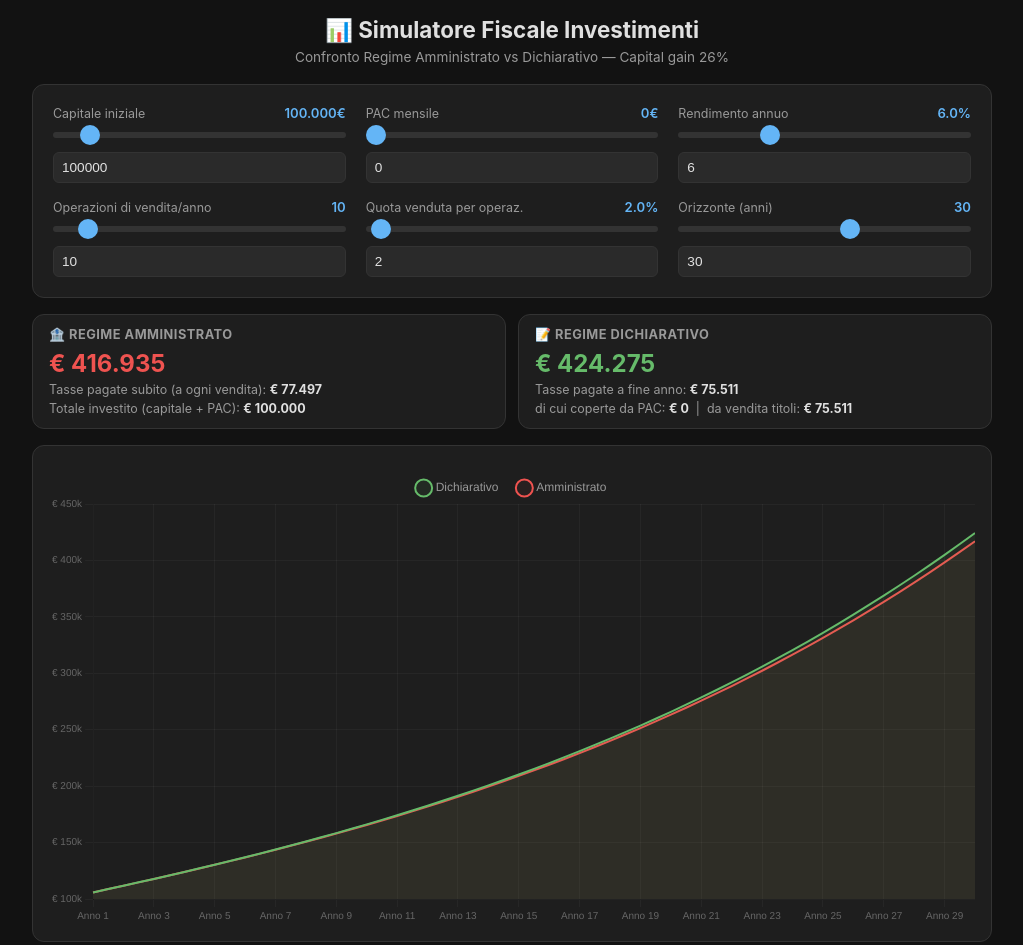
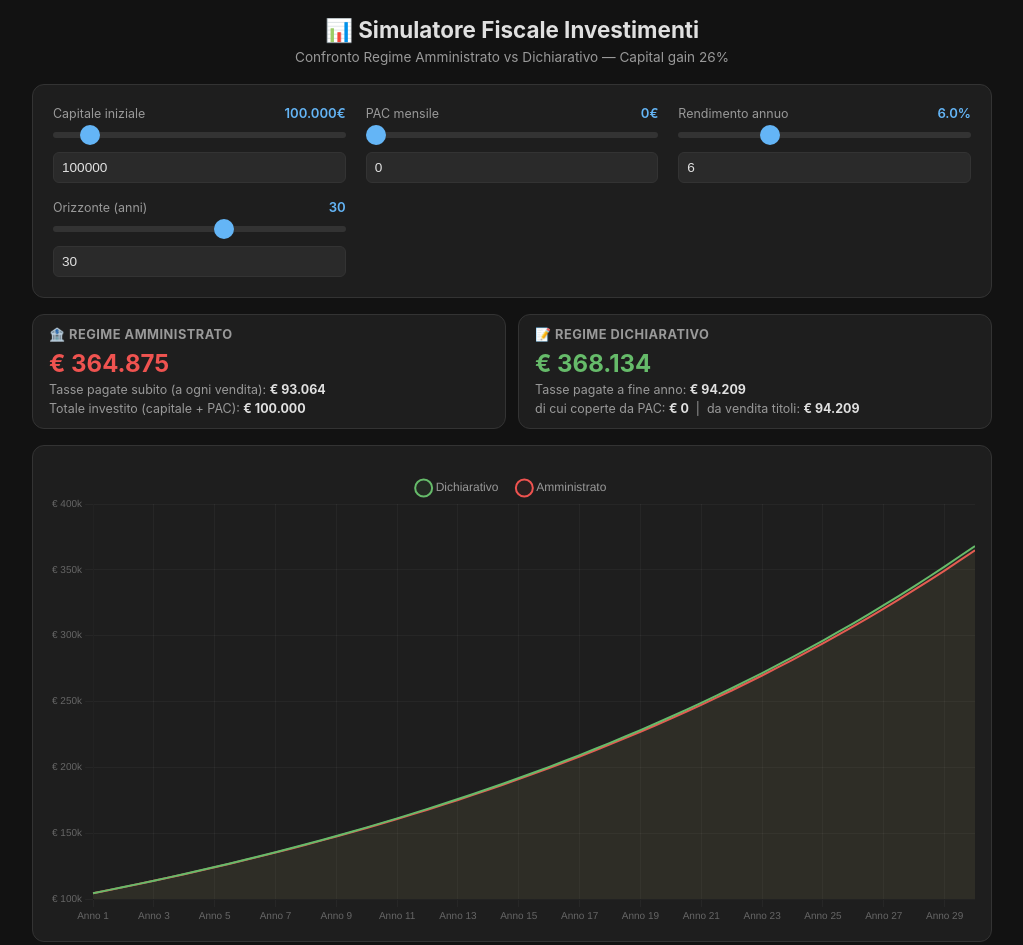
Before and after one commit to DanteCpp/simulatore-tasse, a plain HTML site: page index.html in a window 1280 px wide. Shown: the top 945 px of the page, without its empty margins (128-1151 px from the left). Drawn offline with nearby package versions, Linux system fonts and the light colour scheme.

Commit message:
Semplifica il modello: plusvalenza annua = rendimento, senza costi di carico
Rimuove il tracking del costo di carico (aCost/dCost) e i parametri
opsPerYear e sellPercent. Si assume che l'intera plusvalenza annua venga
realizzata e tassata ogni anno; la differenza tra i regimi è solo il
timing del pagamento della tassa (subito vs fine anno).

```diff
--- a/index.html
+++ b/index.html
@@ -147,18 +147,14 @@
 const defaults = {
   capital:      100000,
   monthlyPac:   0,
-  opsPerYear:   10,
-  sellPercent:  2,
+  annualGrowth: 6,
   years:        30,
-  annualGrowth: 6,
 };
 
 const paramDefs = [
   { key: 'capital',      label: 'Capitale iniziale',        unit: '€',   min: 1000,  max: 1000000, step: 1000, fmt: v => v.toLocaleString('it-IT') },
   { key: 'monthlyPac',   label: 'PAC mensile',              unit: '€',   min: 0,     max: 5000,    step: 50,   fmt: v => v.toLocaleString('it-IT') },
   { key: 'annualGrowth', label: 'Rendimento annuo',         unit: '%',   min: 0,     max: 20,      step: 0.5,  fmt: v => v.toFixed(1) },
-  { key: 'opsPerYear',   label: 'Operazioni di vendita/anno',unit: '',   min: 1,     max: 100,     step: 1,    fmt: v => v },
-  { key: 'sellPercent',  label: 'Quota venduta per operaz.',unit: '%',   min: 0.1,   max: 100,     step: 0.5,  fmt: v => v.toFixed(1) },
   { key: 'years',        label: 'Orizzonte (anni)',         unit: '',    min: 1,     max: 50,      step: 1,    fmt: v => v },
 ];
 
@@ -212,17 +208,17 @@ let chart;
 function simulate() {
   const cap       = params.capital;
   const monthly   = params.monthlyPac;
-  const ops       = params.opsPerYear;
-  const sellPct   = params.sellPercent / 100;
   const yrs       = params.years;
   const growthAnn = params.annualGrowth / 100;
   const taxRate   = 0.26;
 
   const monthGrowth = Math.pow(1 + growthAnn, 1/12) - 1;
 
-  // Costo totale (Σ Pᵢ×Qᵢ) — non il PMC unitario, ma il numeratore
-  let aPort = cap, aCost = cap;
-  let dPort = cap, dCost = cap;
+  // Modello semplificato: nessun costo di carico. Si assume che l'intera
+  // plusvalenza annua (= rendimento dell'anno) venga realizzata e tassata
+  // ogni anno. La differenza tra i due regimi è solo QUANDO si paga la tassa.
+  let aPort = cap; // Amministrato: tassa trattenuta subito a ogni realizzo
+  let dPort = cap; // Dichiarativo: tassa accumulata e saldata a fine anno
   let totalInvested = cap; // capitale + PAC cumulato (uguale per entrambi)
 
   let labels = [], dataA = [], dataD = [];
@@ -234,55 +230,38 @@ function simulate() {
   for (let m = 1; m <= totalMonths; m++) {
     const monthInYear = ((m - 1) % 12) + 1;
 
-    // --- Crescita mensile su entrambi i portafogli ---
-    aPort *= (1 + monthGrowth);
-    dPort *= (1 + monthGrowth);
+    // --- Crescita mensile: il guadagno del mese è la plusvalenza tassabile ---
+    const gainA = aPort * monthGrowth;
+    const gainD = dPort * monthGrowth;
+    aPort += gainA;
+    dPort += gainD;
 
-    // --- PAC mensile: investito subito, aumenta portafoglio e costo ---
+    // --- PAC mensile: capitale versato, non genera plusvalenza ---
     if (monthly > 0) {
-      aPort += monthly; aCost += monthly;
-      dPort += monthly; dCost += monthly;
+      aPort += monthly;
+      dPort += monthly;
       totalInvested += monthly;
     }
 
-    // --- Operazioni di vendita distribuite nei 12 mesi ---
-    let opsDue = Math.floor((m * ops) / 12) - Math.floor(((m - 1) * ops) / 12);
+    // --- Amministrato: tassa pagata SUBITO, esce dal portafoglio ---
+    const tA = Math.max(0, gainA) * taxRate;
+    aPort -= tA;
+    aTaxTot += tA;
 
-    for (let o = 0; o < opsDue; o++) {
-      // Amministrato
-      let sA = aPort * sellPct;
-      let cA = aCost * sellPct;
-      let gA = sA - cA;
-      let tA = Math.max(0, gA) * taxRate;
-      aPort -= tA;
-      aTaxTot += tA;
-      aCost = aCost * (1 - sellPct) + (sA - tA);
+    // --- Dichiarativo: tassa ACCUMULATA, resta investita fino a fine anno ---
+    dTaxYear += Math.max(0, gainD) * taxRate;
 
-      // Dichiarativo
-      let sD = dPort * sellPct;
-      let cD = dCost * sellPct;
-      let gD = sD - cD;
-      let tD = Math.max(0, gD) * taxRate;
-      dTaxYear += tD;
-      dCost = dCost * (1 - sellPct) + sD;
-    }
+    // --- Fine anno: il dichiarativo salda le tasse accumulate ---
+    if (monthInYear === 12) {
+      const taxOwed = dTaxYear;
+      const yearlyPac = 12 * monthly;
 
-    // --- Fine anno: il dichiarativo paga le tasse ---
-    if (monthInYear === 12) {
-      let taxOwed = dTaxYear;
-      let yearlyPac = 12 * monthly;
-
+      dPort -= taxOwed;
       if (yearlyPac >= taxOwed) {
-        dPort -= taxOwed;
         dTaxFromPacTot += taxOwed;
       } else {
-        let coveredByPac = yearlyPac;
-        let shortfall = taxOwed - coveredByPac;
-        dPort -= taxOwed;
-        dTaxFromPacTot += coveredByPac;
-        dTaxFromSellTot += shortfall;
-        let sellFrac = shortfall / (dPort + taxOwed);
-        dCost *= (1 - sellFrac);
+        dTaxFromPacTot += yearlyPac;
+        dTaxFromSellTot += taxOwed - yearlyPac;
       }
       dTaxTot += taxOwed;
       dTaxYear = 0; // reset per l'anno successivo
```
